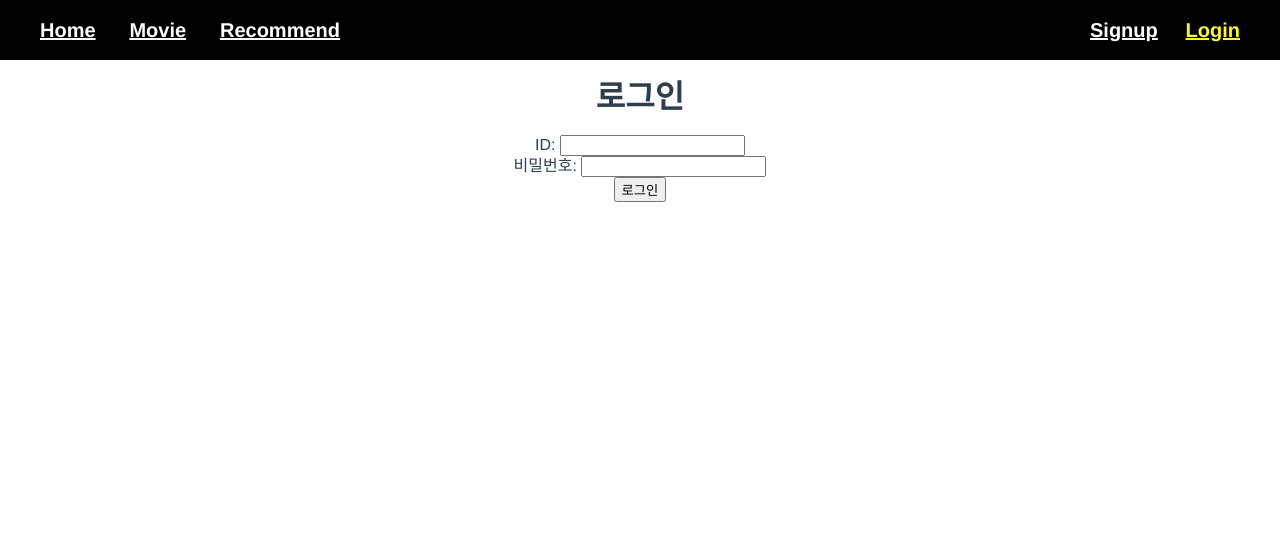
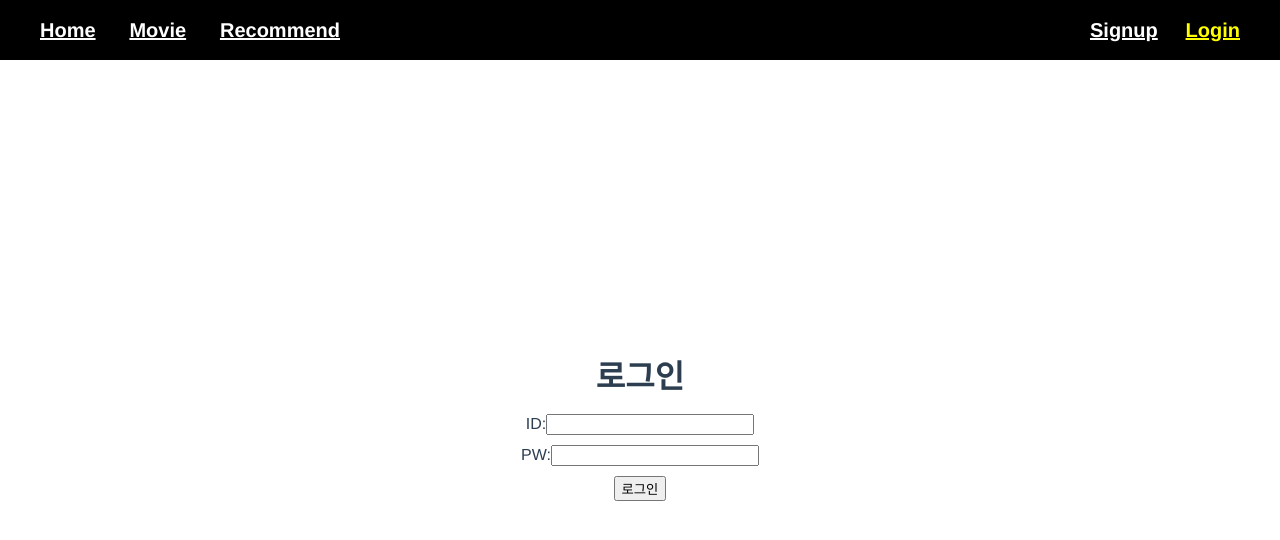
Before and after one commit to SuhyeokRoh/Film_Docs, a Vue app in the folder final-pjt-front/: page /login in a window 1280 px wide. Shown: the top 540 px of the page. Built offline with nearby package versions, Linux system fonts and the light colour scheme.

Commit message:
Style: move layout center Login 로그인 창 위치 정중앙으로 이동

```diff
--- a/final-pjt-front/src/views/accounts/Login.vue
+++ b/final-pjt-front/src/views/accounts/Login.vue
@@ -1,16 +1,18 @@
 <template>
-  <div>
+<div>
+  <div id="Login">
     <h1>로그인</h1>
-    <div>
+    <div class="form-group">
       <label for="username">ID: </label>
-      <input type="text" id="username" v-model="userdata.username" />
+      <input type="text" id="username" v-model="userdata.username" class="input-field" />
     </div>
-    <div>
-      <label for="password">비밀번호: </label>
-      <input type="password" id="password" v-model="userdata.password" @keyup.enter="login" />
+    <div class="form-group">
+      <label for="password">PW: </label>
+      <input type="password" id="password" v-model="userdata.password" @keyup.enter="login" class="input-field" />
     </div>
     <button @click="login">로그인</button>
   </div>
+</div>
 </template>
 
 <script>
@@ -54,5 +56,30 @@ export default {
 </script>
 
 <style>
+ #Login {
+  border: 5px solid white;
+  width: 500px;
+  height: 720px;
+  margin: 0 auto;
+  display: flex;
+  flex-direction: column;
+  justify-content: center;
+  align-items: center;
+  box-sizing: border-box;
+ }
+
+.form-group {
+  display: flex;
+  align-items: center;
+  margin-bottom: 10px;
+}
+
+.label-left {
+  width: 100px;
+}
+
+.input-field {
+  width: 200px;
+}
 
 </style>
```
